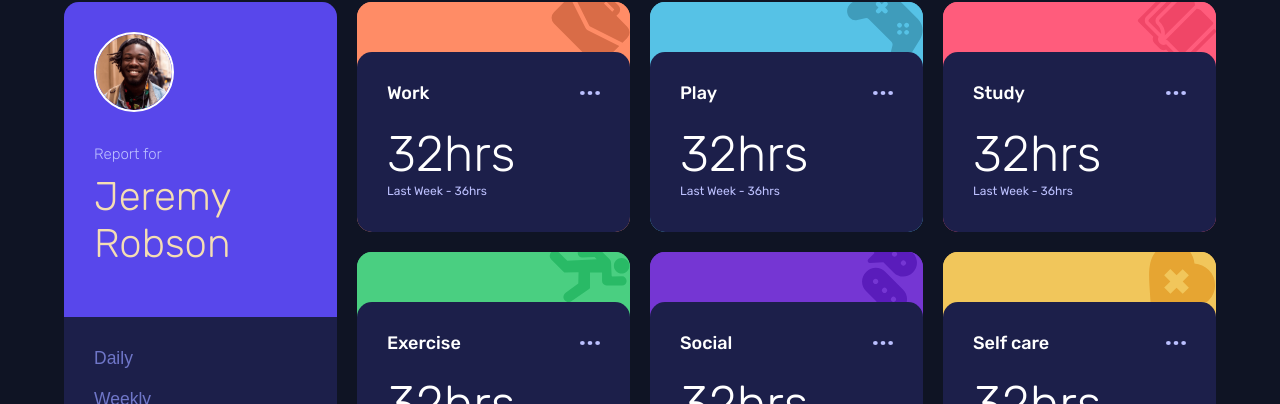
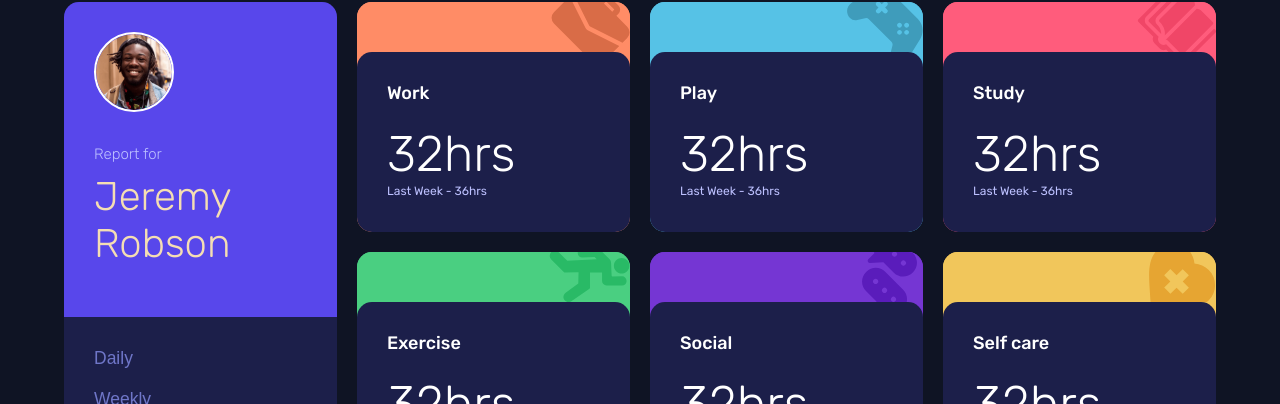
Before and after one commit to Lindas-designs/time-tracking-app, a plain HTML site: page index.html in a window 1280 px wide. Shown: the part 158-562 px from the top of the page. Drawn offline with Linux system fonts and the light colour scheme.

Commit message:
before js

```diff
--- a/index.html
+++ b/index.html
@@ -56,7 +56,6 @@
           <div class="card-content">
             <div class="card-header">
               <h2>Work</h2>
-              <img src="/images/icon-ellipsis.svg" alt="Dots icon" />
             </div>
             <div class="card-body">
               <h3>32hrs</h3>
@@ -77,7 +76,6 @@
           <div class="card-content">
             <div class="card-header">
               <h2>Play</h2>
-              <img src="/images/icon-ellipsis.svg" alt="Dots icon" />
             </div>
             <div class="card-body">
               <h3>32hrs</h3>
@@ -98,7 +96,6 @@
           <div class="card-content">
             <div class="card-header">
               <h2>Study</h2>
-              <img src="/images/icon-ellipsis.svg" alt="Dots icon" />
             </div>
             <div class="card-body">
               <h3>32hrs</h3>
@@ -119,7 +116,6 @@
           <div class="card-content">
             <div class="card-header">
               <h2>Exercise</h2>
-              <img src="/images/icon-ellipsis.svg" alt="Dots icon" />
             </div>
             <div class="card-body">
               <h3>32hrs</h3>
@@ -140,7 +136,6 @@
           <div class="card-content">
             <div class="card-header">
               <h2>Social</h2>
-              <img src="/images/icon-ellipsis.svg" alt="Dots icon" />
             </div>
             <div class="card-body">
               <h3>32hrs</h3>
@@ -161,7 +156,6 @@
           <div class="card-content">
             <div class="card-header">
               <h2>Self care</h2>
-              <img src="/images/icon-ellipsis.svg" alt="Dots icon" />
             </div>
             <div class="card-body">
               <h3>32hrs</h3>
--- a/styles.css
+++ b/styles.css
@@ -106,6 +106,7 @@ html {
   overflow: hidden;
   color: white;
 }
+
 .card-bg {
   width: 100%;
   height: 5rem;
@@ -123,9 +124,6 @@ html {
   padding: 3rem;
 }
 .card-header {
-  display: flex;
-  justify-content: space-between;
-  align-items: center;
   font-size: 1.2rem;
 }
 .card-header h2 {
```
